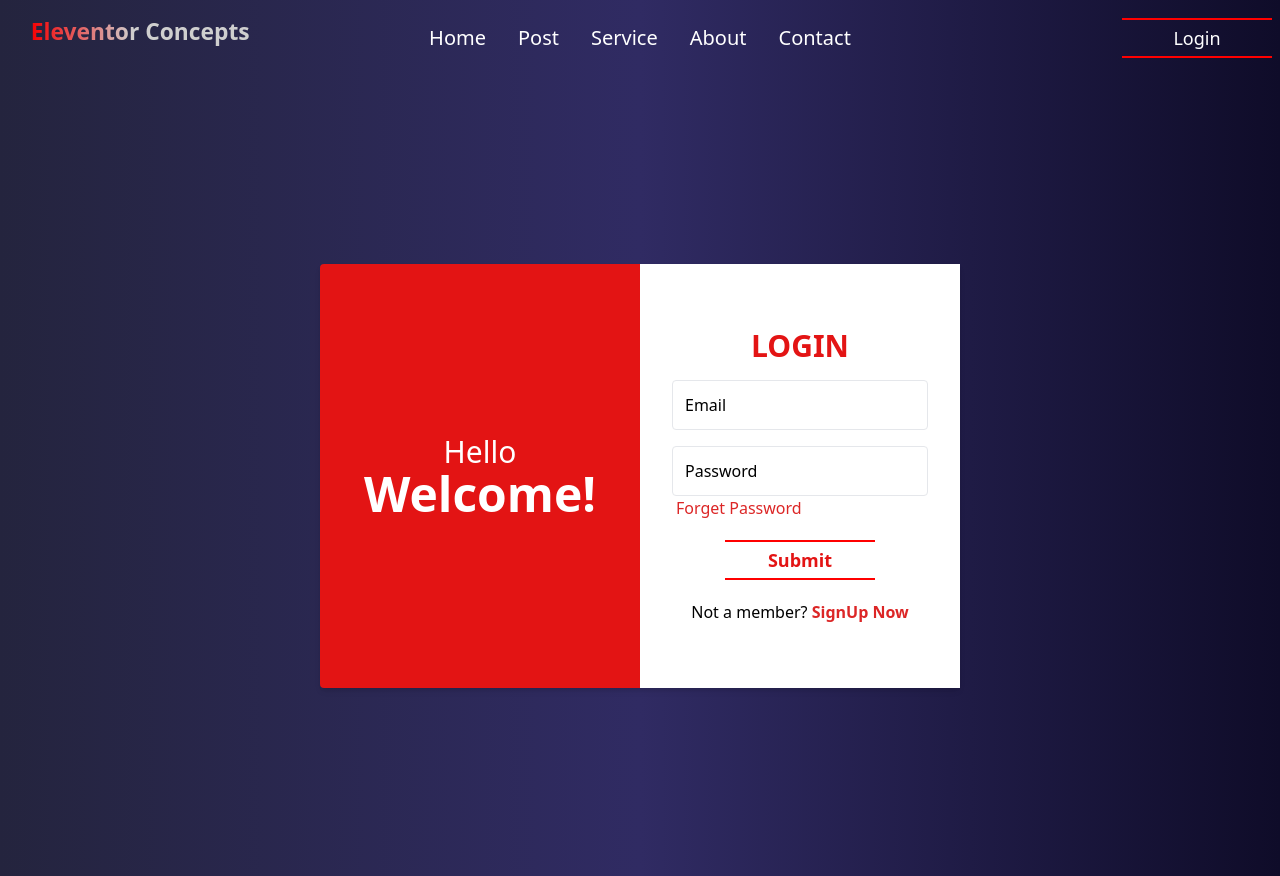
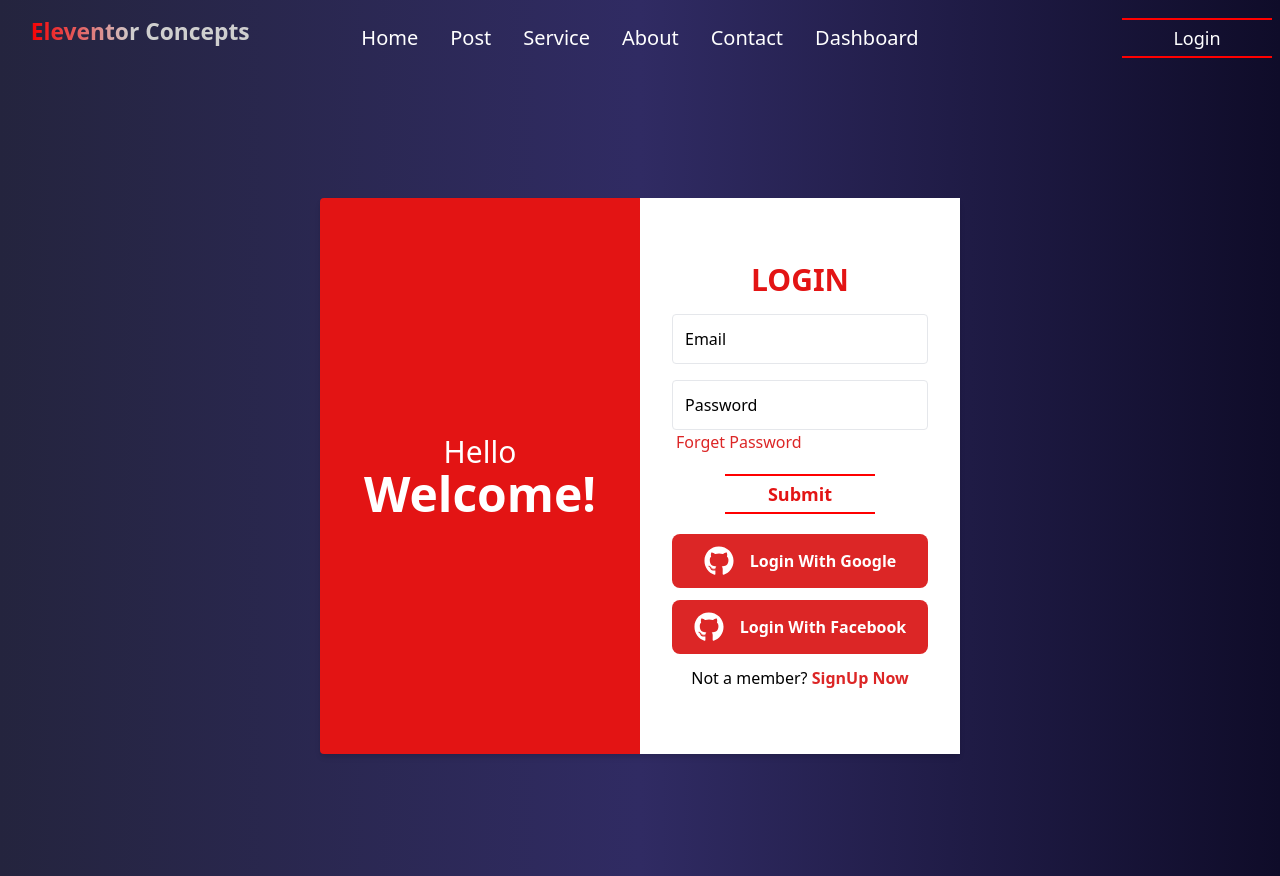
Before and after one commit to muhammadmasud1/Web-Application-Marketing, a React (Vite) app: page /login in a window 1280 px wide. Built offline with nearby package versions, Linux system fonts and the light colour scheme.

Commit message:
firebase

```diff
--- a/package.json
+++ b/package.json
@@ -10,6 +10,7 @@
     "preview": "vite preview"
   },
   "dependencies": {
+    "firebase": "^10.7.1",
     "localforage": "^1.10.0",
     "match-sorter": "^6.3.1",
     "react": "^18.2.0",
--- /dev/null
+++ b/src/Root/Dashboard/Dashboard.jsx
@@ -0,0 +1,11 @@
+
+
+const Dashboard = () => {
+              return (
+                            <div>
+                                Dashboard
+                            </div>
+              );
+};
+
+export default Dashboard;
--- /dev/null
+++ b/src/component/Firebase Process/LoginFire.jsx
@@ -0,0 +1,25 @@
+
+import { auth, googleProvider } from "./firebaseKey";
+
+const LoginFire = () => {
+  const signInWithGoogle = async () => {
+    try {
+      await auth.signInWithPopup(googleProvider);
+    } catch (error) {
+      console.error(error.message);
+    }
+  };
+
+  return (
+    <div className="flex items-center justify-center bg-red-600 rounded-lg my-3">
+      <button
+        onClick={signInWithGoogle}
+        className="flex items-center justify-center gap-4 py-3"
+      >
+        Login With Google
+      </button>
+    </div>
+  );
+};
+
+export default LoginFire;
--- /dev/null
+++ b/src/component/Firebase Process/SignOutFire.jsx
@@ -0,0 +1,21 @@
+
+import { auth } from "./firebaseKey";
+
+const SignOutFire = () => {
+  const signOut = async () => {
+    try {
+      await auth.signOut();
+    } catch (error) {
+      console.error(error.message);
+    }
+  };
+
+  return (
+    <div>
+      <h2>Logout</h2>
+      <button onClick={signOut}>Sign out</button>
+    </div>
+  );
+};
+
+export default SignOutFire;
--- /dev/null
+++ b/src/component/Firebase Process/firebaseKey.js
@@ -0,0 +1,21 @@
+// Import the functions you need from the SDKs you need
+import firebase from "firebase/app";
+import "firebase/auth";
+// TODO: Add SDKs for Firebase products that you want to use
+// https://firebase.google.com/docs/web/setup#available-libraries
+
+// Your web app's Firebase configuration
+const firebaseConfig = {
+  apiKey: "AIzaSyD4sec-cjZKX6uo36xhje6HP5BR3zUgZiI",
+  authDomain: "concepts-34357.firebaseapp.com",
+  projectId: "concepts-34357",
+  storageBucket: "concepts-34357.appspot.com",
+  messagingSenderId: "766673703526",
+  appId: "1:766673703526:web:0cc22a50c4f839448493a7",
+};
+
+// Initialize Firebase
+
+firebase.initializeApp(firebaseConfig);
+
+export const auth = firebase.auth();
--- a/src/component/Header/Nav.jsx
+++ b/src/component/Header/Nav.jsx
@@ -1,7 +1,7 @@
 import { Link, NavLink } from 'react-router-dom';
 import styles from '../Styles/Background.module.css'
 const Nav = () => {
-
+          const isDashboard = true
               const navLinks = (
                 <>
                   <li className="text-xl text-white">
@@ -74,6 +74,21 @@ const Nav = () => {
                       Contact
                     </NavLink>
                   </li>
+                  {isDashboard ? <li className="text-xl">
+                    <NavLink
+                      to="/dashboard"
+                      className={({ isActive, isPending }) =>
+                        isPending
+                          ? "pending"
+                          : isActive
+                          ? "border-b border-b-red-600 outline-none"
+                          : ""
+                      }
+                    >
+                      Dashboard
+                    </NavLink>
+                  </li> : ''}
+
                 </>
               );
 
--- a/src/component/Pages/Home.jsx
+++ b/src/component/Pages/Home.jsx
@@ -1,6 +1,7 @@
 import Banner from '../Banner/Banner';
 import Featurepost from './Featurepost';
 import TimeLine from './TimeLine';
+
 const Home = () => {
               return (
                 <>
--- a/src/component/Pages/Home.module.css
+++ b/src/component/Pages/Home.module.css
@@ -3,7 +3,7 @@
              background: -webkit-linear-gradient(to right, #24243e, #302b63, #0f0c29);  /* Chrome 10-25, Safari 5.1-6 */
              background: linear-gradient(to right, #24243e, #302b63, #0f0c29);
               width: 100%;
-              height: 100vh;
+          height: 100vh;
          clip-path: polygon( 0.00% 0.00%, 97.00% 0.00%, 99.80% 0.00%, 100% 81.80%, 50.20% 58.20%, 0.00% 82.00%, 0.00% 0.00% );
 }
 
--- a/src/component/Pages/Login.jsx
+++ b/src/component/Pages/Login.jsx
@@ -1,6 +1,29 @@
 import { Link } from 'react-router-dom';
 import style from '../Styles/Background.module.css'
+import { FaGithub } from "react-icons/fa";
+import { getAuth, signInWithPopup } from "firebase/auth";
+import app from '../../googleFirebase';
+import { GoogleAuthProvider } from "firebase/auth";
+
+
+
+
+
+
 const Login = () => {
+            const auth = getAuth(app);
+            const provider = new GoogleAuthProvider();
+
+       const googleLogin = () => {
+        signInWithPopup(auth, provider)
+        .then(result => {
+          console.log(result.user)
+        }).catch((error => {
+          console.log(error.message)
+        }))
+
+       }
+
               return (
                 <div className={style.background}>
                   <div className=" h-screen w-full flex justify-center items-center">
@@ -31,18 +54,59 @@ const Login = () => {
                               className="required appearance-none w-full p-3 rounded border placeholder-black focus:outline-none text-black focus:border-red-600"
                             />
                             <Link>
-                              <p className="text-red-600 px-1">Forget Password</p>
+                              <p className="text-red-600 px-1">
+                                Forget Password
+                              </p>
                             </Link>
                           </div>
                           <Link to="/">
                             <div className="flex mb-5 justify-center items-center text-red-600">
-                              <button className={style.originalButton1}>
+                              <button
+                                /*     onClick={signInWithGoogle} */
+                                className={style.originalButton1}
+                              >
                                 Submit
                               </button>
                             </div>
                           </Link>
+                          <div className="text-center  ">
+                            <div className="flex items-center justify-center bg-red-600 rounded-lg ">
+                              <Link to="/">
+                                <button
+                                  onClick={googleLogin}
+                                  className="flex items-center justify-center gap-4 py-3"
+                                >
+                                  <span className="text-[30px] text-white">
+                                    <FaGithub />
+                                  </span>
+                                  <h3 className="font-semibold">
+                                    Login With Google
+                                  </h3>
+                                </button>
+                              </Link>
+                            </div>
+                            <div className="flex items-center justify-center bg-red-600 rounded-lg my-3 ">
+                              <button className="flex items-center justify-center gap-4 py-3">
+                                <span className="text-[30px] text-white">
+                                  <FaGithub />
+                                </span>
+                                <h3 className="font-semibold">
+                                  Login With Facebook
+                                </h3>
+                              </button>
+                            </div>
+                          </div>
                           <div>
-                            <p className='text-black text-center '>Not a member? <Link className='text-red-600 font-semibold' to='/register'> SignUp Now</Link></p>
+                            <p className="text-black text-center ">
+                              Not a member?{" "}
+                              <Link
+                                className="text-red-600 font-semibold"
+                                to="/register"
+                              >
+                                {" "}
+                                SignUp Now
+                              </Link>
+                            </p>
                           </div>
                         </form>
                       </div>
--- a/src/component/Pages/PostDetails.jsx
+++ b/src/component/Pages/PostDetails.jsx
@@ -6,10 +6,8 @@ import { FaComment } from "react-icons/fa";
 import { FaShare } from "react-icons/fa";
 import { IoMdTime } from "react-icons/io";
 import { MdVerified } from "react-icons/md";
-
 import { ToastContainer, toast } from "react-toastify";
 import "react-toastify/dist/ReactToastify.css";
-
 const notify = () =>
   toast.success("Thanks For Love", {
     position: "top-center",
@@ -21,30 +19,25 @@ const notify = () =>
     progress: undefined,
     theme: "light",
   });
-
 const PostDetails = () => {
   const [dataPost, setDataPost] = useState([]);
   const { id } = useParams();
-
   useEffect(() => {
     fetch("/feature.json")
       .then((res) => res.json())
       .then((data) => setDataPost(data));
   }, []);
-
   const findData = dataPost.find((data) => data.id == id);
-
   // Check if findData exists before accessing its properties
   if (!findData) {
     return <p>Loading...</p>; // Add a loading indicator or handle the case differently
   }
-
   return (
     <div className={style.backgroundImages}>
-      <div className="w-full h-screen">
-        <div className="flex justify-center items-center py-20">
+      <div className="w-full h-screen ">
+        <div className="flex justify-center px-6 items-center py-20">
           <div className={style.card}>
-            <div className="card w-[400px]   shadow-xl">
+            <div className="card w-[390px]  px-5 shadow-xl">
               <figure>
                 <img
                   className="rounded-full my-5 text w-36 h-36 object-cover"
--- /dev/null
+++ b/src/googleFirebase.js
@@ -0,0 +1,20 @@
+// Import the functions you need from the SDKs you need
+import { initializeApp } from "firebase/app";
+
+
+// TODO: Add SDKs for Firebase products that you want to use
+// https://firebase.google.com/docs/web/setup#available-libraries
+
+// Your web app's Firebase configuration
+const firebaseConfig = {
+  apiKey: "AIzaSyBUiiXWCw5RDJqQqGrxJmUfkHHsDQokZ3c",
+  authDomain: "concpets-2570c.firebaseapp.com",
+  projectId: "concpets-2570c",
+  storageBucket: "concpets-2570c.appspot.com",
+  messagingSenderId: "934931763309",
+  appId: "1:934931763309:web:26aeecf37be5855377af64",
+};
+
+// Initialize Firebase
+const app = initializeApp(firebaseConfig);
+export default app;
```
Also changed, not shown: src/Router/Router.jsx (+7 -0 lines), 1 other file (tests, documents, lock files or other folders).
